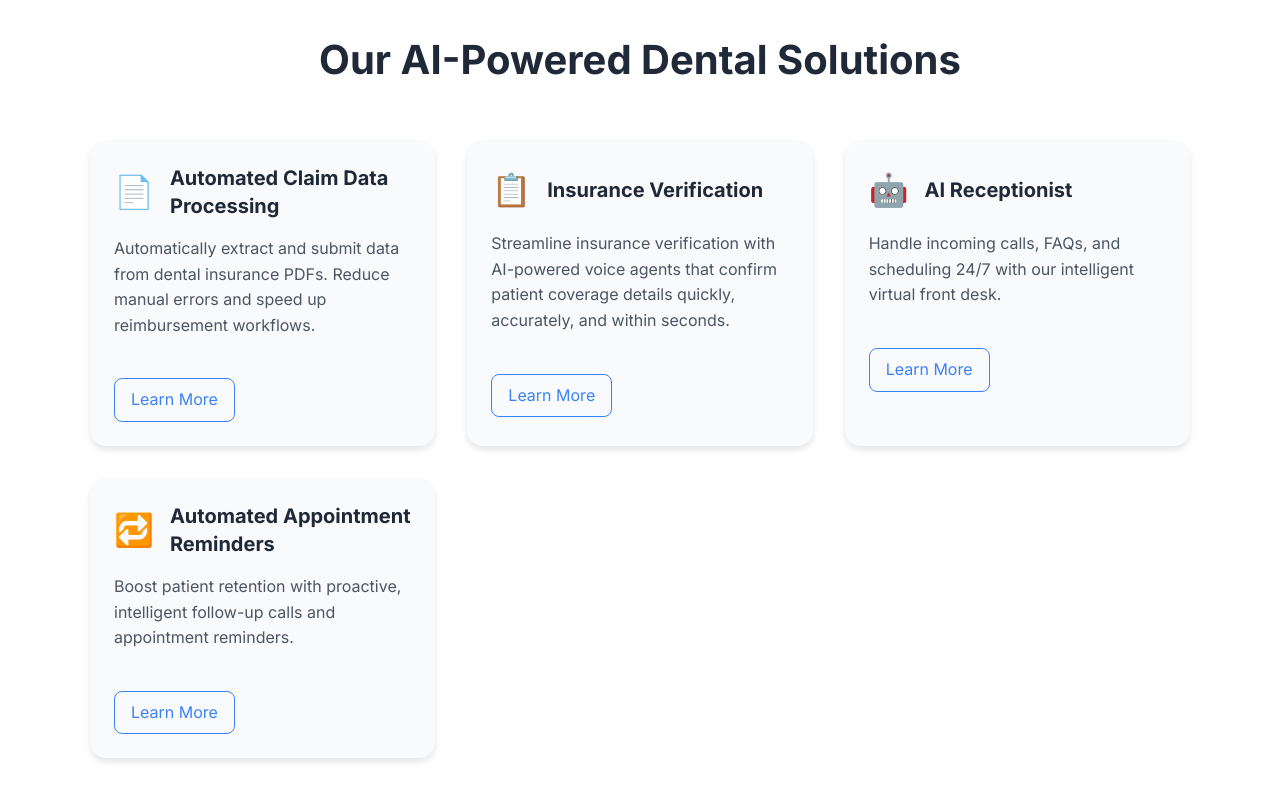
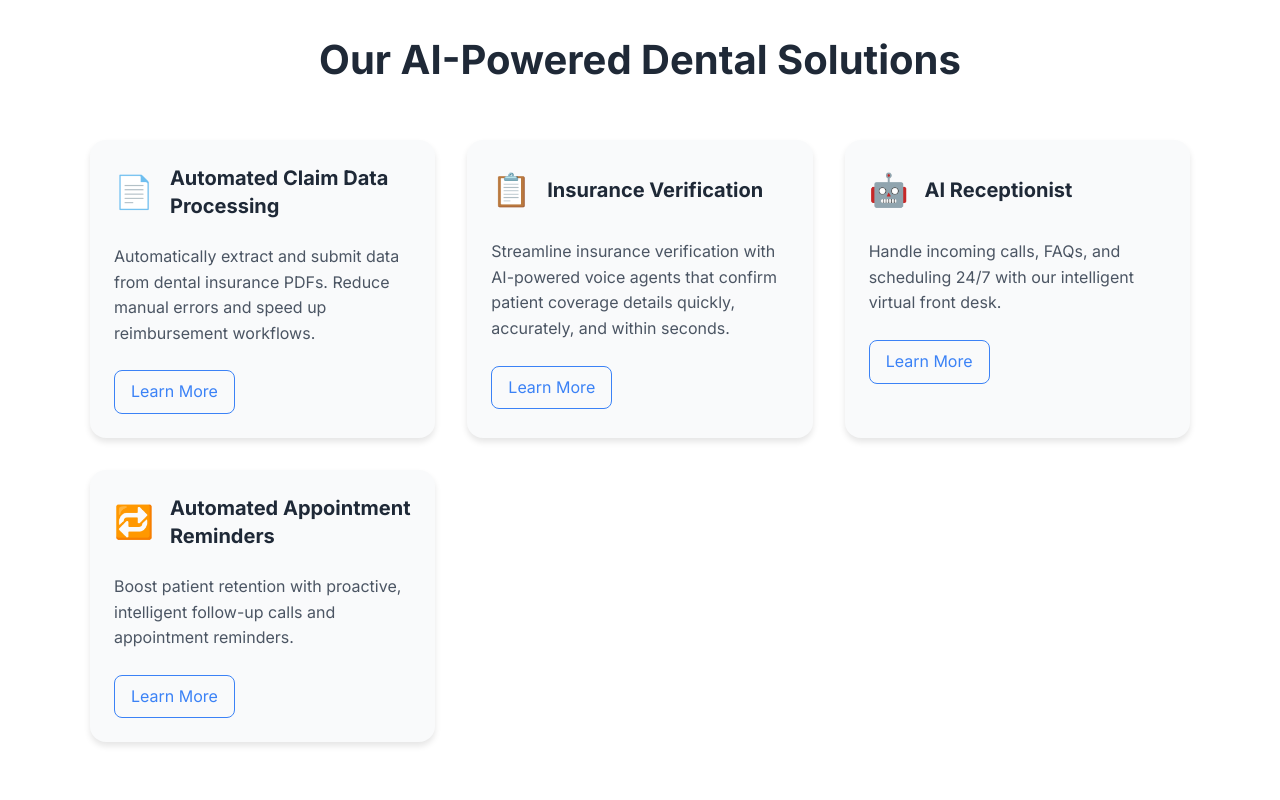
Before and after one commit to Jannatt22/Scheduly-AI, a React (Create React App) app: page / in a window 1280 px wide. Shown: the part 932-1732 px from the top of the page. Built offline with nearby package versions, Linux system fonts and the light colour scheme.

Commit message:
adjust the spacing to make it consistent inside the product cards

```diff
--- a/src/App.css
+++ b/src/App.css
@@ -212,7 +212,7 @@ body {
   display: flex;
   align-items: center;
   gap: 1rem;
-  margin-bottom: 1rem;
+  margin-bottom: 1.5rem;
   flex-direction: row;
 }
 
@@ -239,7 +239,7 @@ body {
 }
 
 .product-cta {
-  margin-top: 1rem;
+  margin-top: 0;
   padding: 0.5rem 1rem;
   background: transparent;
   border: 1px solid var(--primary);
```
